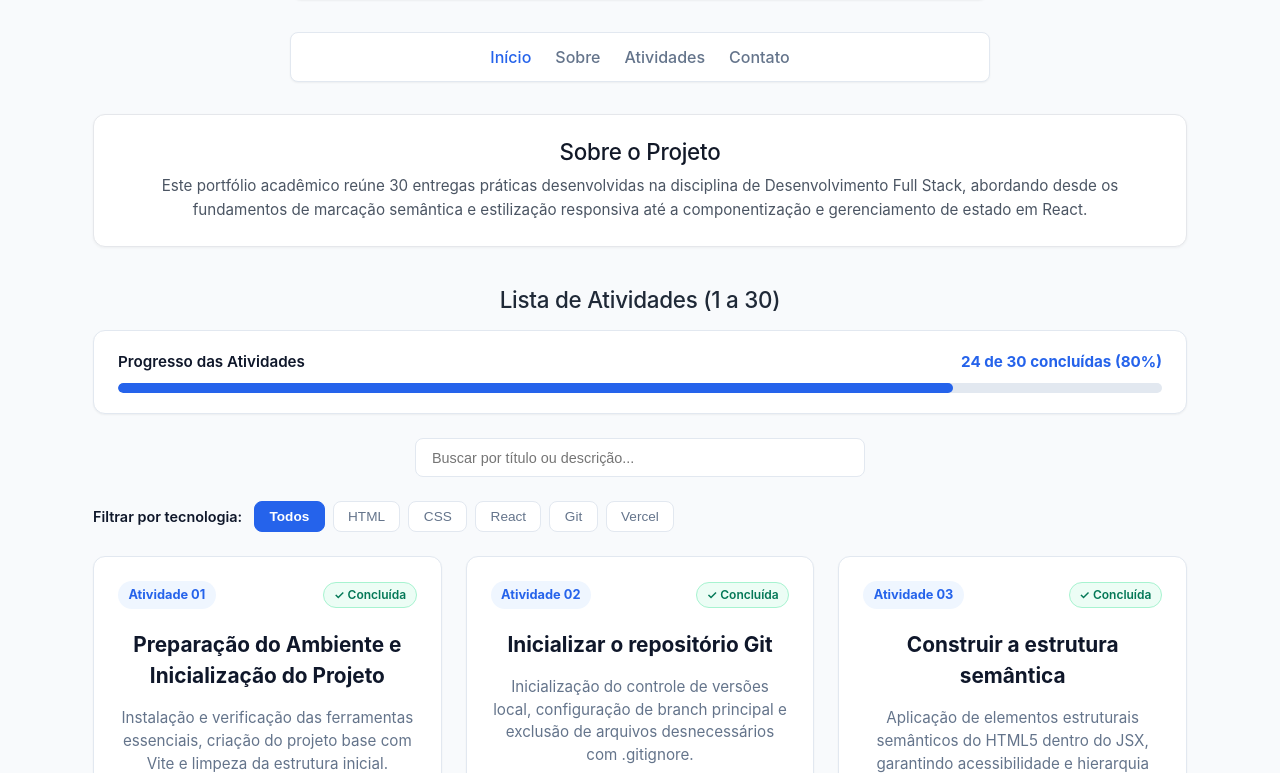
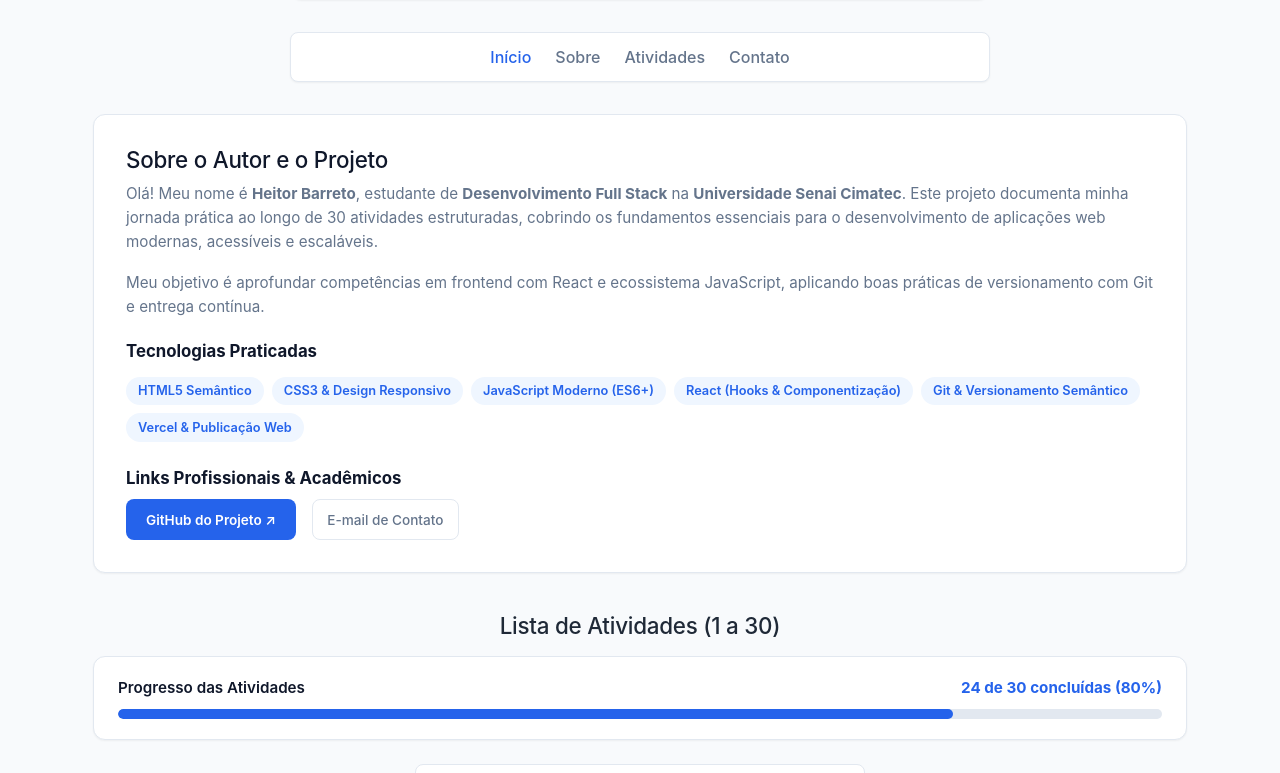
Before and after one commit to Heitorab06/Desenvolvimento-FullStack, a React (Vite) app in the folder roteiro_pratica/: page / in a window 1280 px wide. Shown: the part 430-1203 px from the top of the page. Built offline with nearby package versions, Linux system fonts and the light colour scheme.

Commit message:
feat: adicionar secao sobre

```diff
--- a/roteiro_pratica/src/App.css
+++ b/roteiro_pratica/src/App.css
@@ -314,6 +314,16 @@
   color: var(--text-main);
 }
 
+/* Seção Sobre (Card 25) */
+.sobre-secao {
+  background-color: var(--bg-card);
+  border-radius: var(--radius-lg);
+  padding: 2rem;
+  border: 1px solid var(--border-color);
+  box-shadow: var(--shadow-sm);
+  text-align: left;
+}
+
 /* Formulário de Contato (Card 22) */
 .contato-secao {
   background-color: var(--bg-card);
--- a/roteiro_pratica/src/App.jsx
+++ b/roteiro_pratica/src/App.jsx
@@ -5,6 +5,7 @@ import Rodape from './components/Rodape';
 import CardAtividade from './components/CardAtividade';
 import ModalDetalhes from './components/ModalDetalhes';
 import Contato from './components/Contato';
+import Sobre from './components/Sobre';
 import { listaAtividades } from './data/atividades';
 
 const CHAVE_TEMA = 'tema_portfolio';
@@ -76,19 +77,8 @@ export default function App() {
       </nav>
 
       <main className="main-container">
-        {/* Seção Sobre */}
-        <section id="sobre" style={{
-          backgroundColor: '#ffffff',
-          borderRadius: '12px',
-          padding: '1.5rem',
-          border: '1px solid #e5e7eb',
-          boxShadow: '0 1px 3px rgba(0, 0, 0, 0.05)'
-        }}>
-          <h2 style={{ fontSize: '1.4rem', color: '#111827', marginTop: 0 }}>Sobre o Projeto</h2>
-          <p style={{ color: '#4b5563', lineHeight: '1.6', fontSize: '0.95rem' }}>
-            Este portfólio acadêmico reúne 30 entregas práticas desenvolvidas na disciplina de Desenvolvimento Full Stack, abordando desde os fundamentos de marcação semântica e estilização responsiva até a componentização e gerenciamento de estado em React.
-          </p>
-        </section>
+        {/* Seção Sobre (Card 25) */}
+        <Sobre />
 
         {/* Seção Atividades */}
         <section id="atividades">
--- /dev/null
+++ b/roteiro_pratica/src/components/Sobre.jsx
@@ -0,0 +1,71 @@
+export default function Sobre() {
+  const tecnologias = [
+    'HTML5 Semântico',
+    'CSS3 & Design Responsivo',
+    'JavaScript Moderno (ES6+)',
+    'React (Hooks & Componentização)',
+    'Git & Versionamento Semântico',
+    'Vercel & Publicação Web'
+  ];
+
+  return (
+    <section id="sobre" className="sobre-secao">
+      <h2 style={{ fontSize: '1.4rem', color: 'var(--text-main)', marginTop: 0 }}>
+        Sobre o Autor e o Projeto
+      </h2>
+      <p style={{ color: 'var(--text-muted)', lineHeight: '1.6', fontSize: '0.95rem', marginBottom: '1rem' }}>
+        Olá! Meu nome é <strong>Heitor Barreto</strong>, estudante de <strong>Desenvolvimento Full Stack</strong> na <strong>Universidade Senai Cimatec</strong>. Este projeto documenta minha jornada prática ao longo de 30 atividades estruturadas, cobrindo os fundamentos essenciais para o desenvolvimento de aplicações web modernas, acessíveis e escaláveis.
+      </p>
+      <p style={{ color: 'var(--text-muted)', lineHeight: '1.6', fontSize: '0.95rem', marginBottom: '1.25rem' }}>
+        Meu objetivo é aprofundar competências em frontend com React e ecossistema JavaScript, aplicando boas práticas de versionamento com Git e entrega contínua.
+      </p>
+
+      <div>
+        <h3 style={{ fontSize: '1.05rem', color: 'var(--text-main)', marginBottom: '0.75rem' }}>
+          Tecnologias Praticadas
+        </h3>
+        <div style={{ display: 'flex', flexWrap: 'wrap', gap: '0.5rem', marginBottom: '1.5rem' }}>
+          {tecnologias.map((tec, idx) => (
+            <span
+              key={idx}
+              style={{
+                backgroundColor: 'var(--primary-light)',
+                color: 'var(--primary)',
+                fontWeight: '600',
+                fontSize: '0.8rem',
+                padding: '0.3rem 0.75rem',
+                borderRadius: '9999px'
+              }}
+            >
+              {tec}
+            </span>
+          ))}
+        </div>
+      </div>
+
+      <div>
+        <h3 style={{ fontSize: '1.05rem', color: 'var(--text-main)', marginBottom: '0.5rem' }}>
+          Links Profissionais & Acadêmicos
+        </h3>
+        <div style={{ display: 'flex', gap: '1rem', flexWrap: 'wrap' }}>
+          <a
+            href="https://github.com/Heitorab06/Desenvolvimento-FullStack"
+            target="_blank"
+            rel="noopener noreferrer"
+            className="btn-primario"
+            style={{ fontSize: '0.85rem' }}
+          >
+            GitHub do Projeto ↗
+          </a>
+          <a
+            href="mailto:habarreto06@gmail.com"
+            className="btn-filtro"
+            style={{ fontSize: '0.85rem', textDecoration: 'none', display: 'inline-flex', alignItems: 'center' }}
+          >
+            E-mail de Contato
+          </a>
+        </div>
+      </div>
+    </section>
+  );
+}
```
